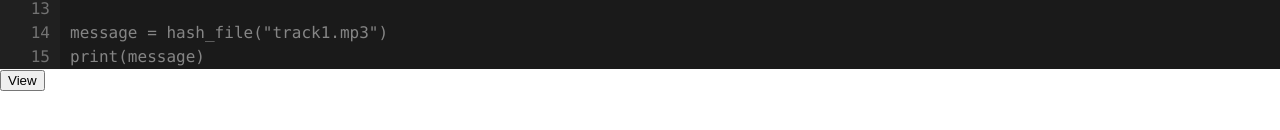
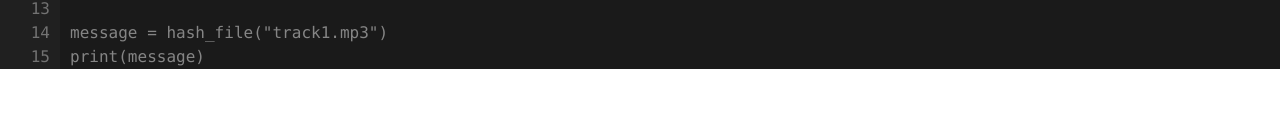
Before and after one commit to Superprior/React-Sass-Golang-project, a React (Create React App) app in the folder typus_frontend/: page / in a window 1280 px wide. Shown: the part 336-466 px from the top of the page. Built offline with nearby package versions, Linux system fonts and the light colour scheme.

Commit message:
feat: backend directory created

```diff
--- a/typus_frontend/src/components/CodeArea.tsx
+++ b/typus_frontend/src/components/CodeArea.tsx
@@ -92,9 +92,6 @@ const CodeArea: React.FC<{}> = (props: Props): JSX.Element => {
                     })
                 }
             </div>
-            <button onClick={() => console.log(csr)}>
-                View
-            </button>
         </>
     )
 }
```
Also changed, not shown: 1 other file (tests, documents, lock files or other folders).
